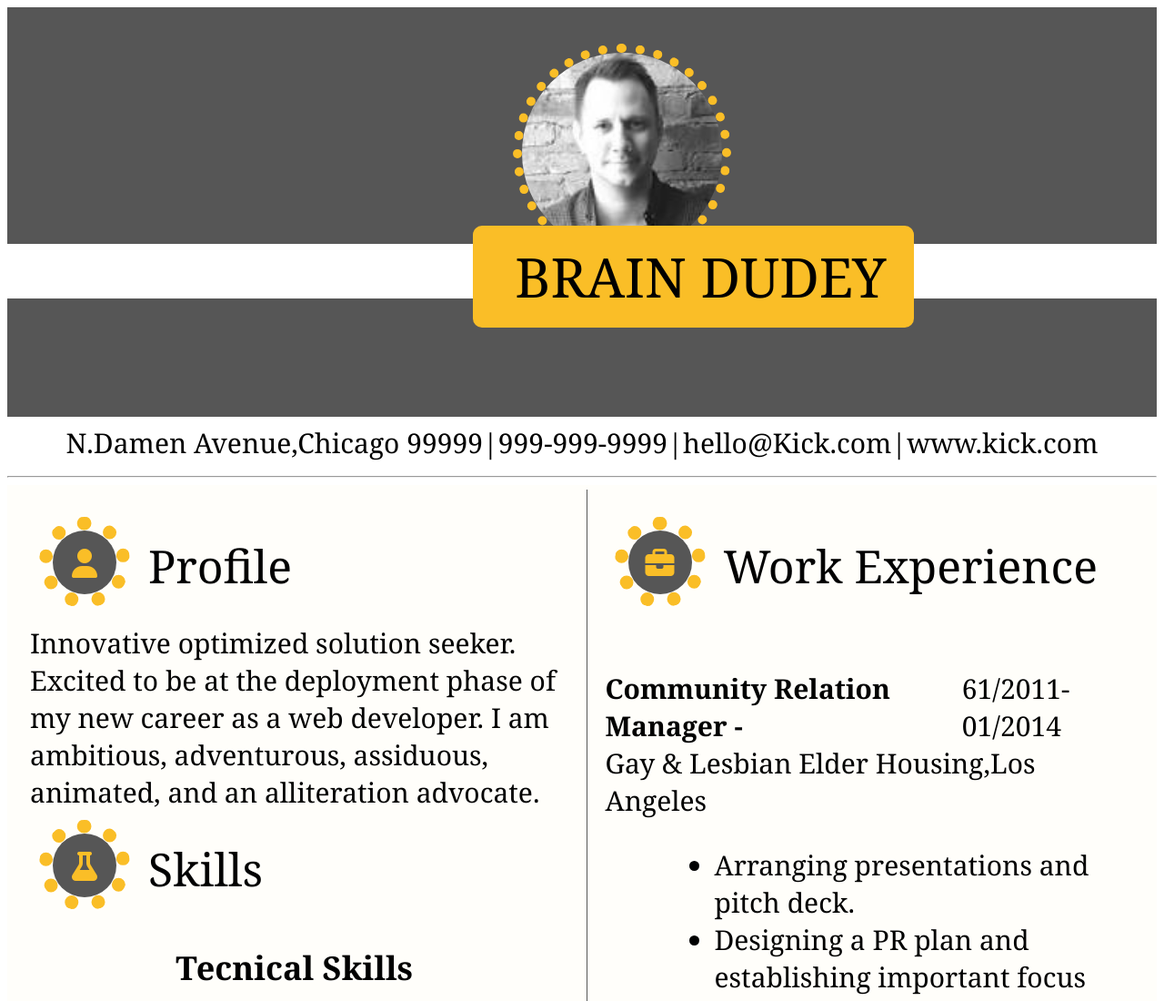
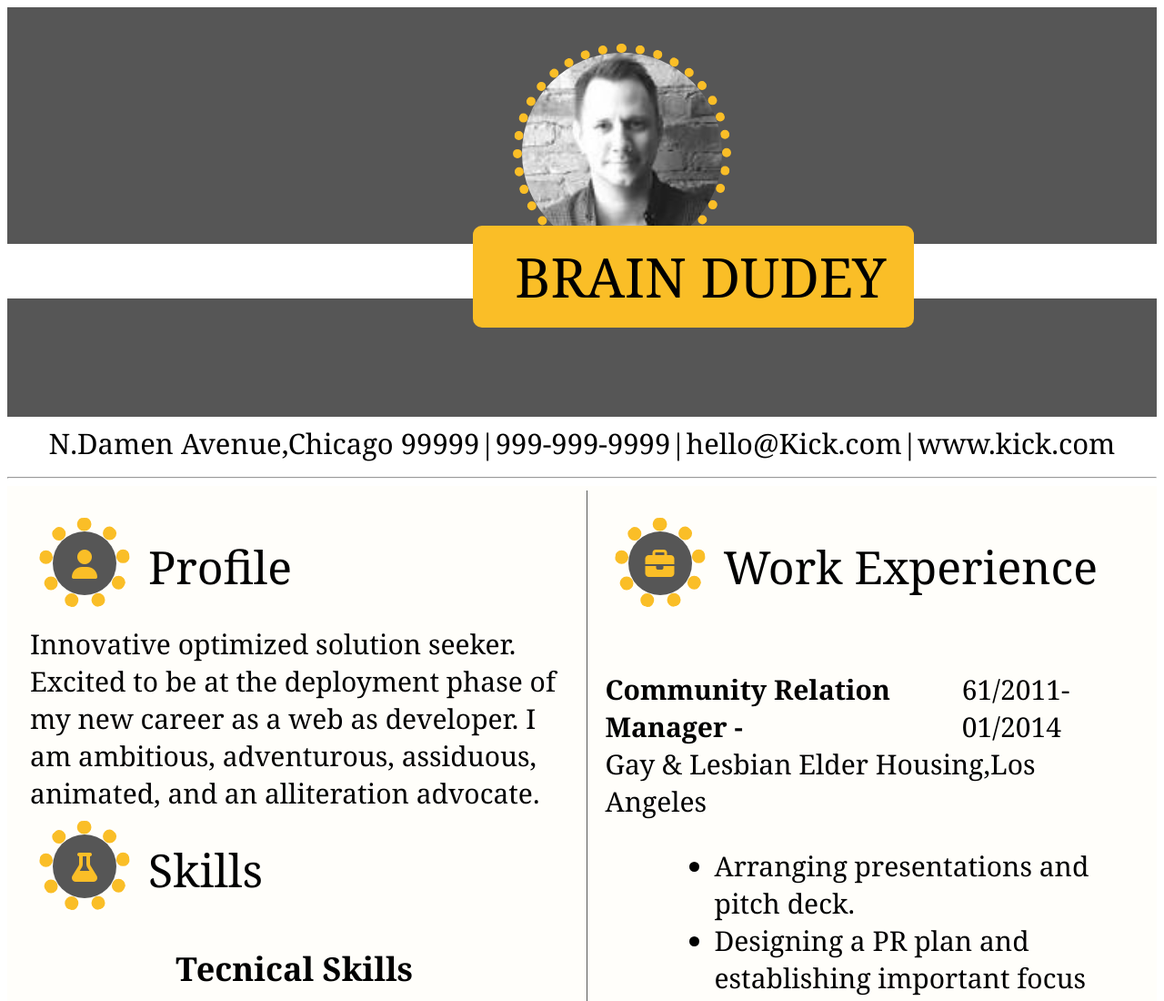
Before and after one commit to ARUNTS225/html-css, a plain HTML site: page index.html in a window 1280 px wide. Shown: the top 1100 px of the page at 91% size. Drawn offline with Linux system fonts and the light colour scheme.

Commit message:
html and css file

```diff
--- a/index.css
+++ b/index.css
@@ -48,7 +48,7 @@
     margin-top: 240px;
 }
 .contact-wrapper{
-    font-size: 30px;
+    font-size: 31px;
     margin: auto;
     text-align: center;
     padding: 8px;
--- a/index.html
+++ b/index.html
@@ -37,7 +37,7 @@
             </div>
             <div class="content-wrapper">
               Innovative optimized solution seeker. Excited to be at
-the deployment phase of my new career as a web
+the deployment phase of my new career as a web as
 developer. I am ambitious, adventurous, assiduous,
 animated, and an alliteration advocate.
        </div>
```
Also changed, not shown: Profile/boy.webp (deleted), 1 other file.
